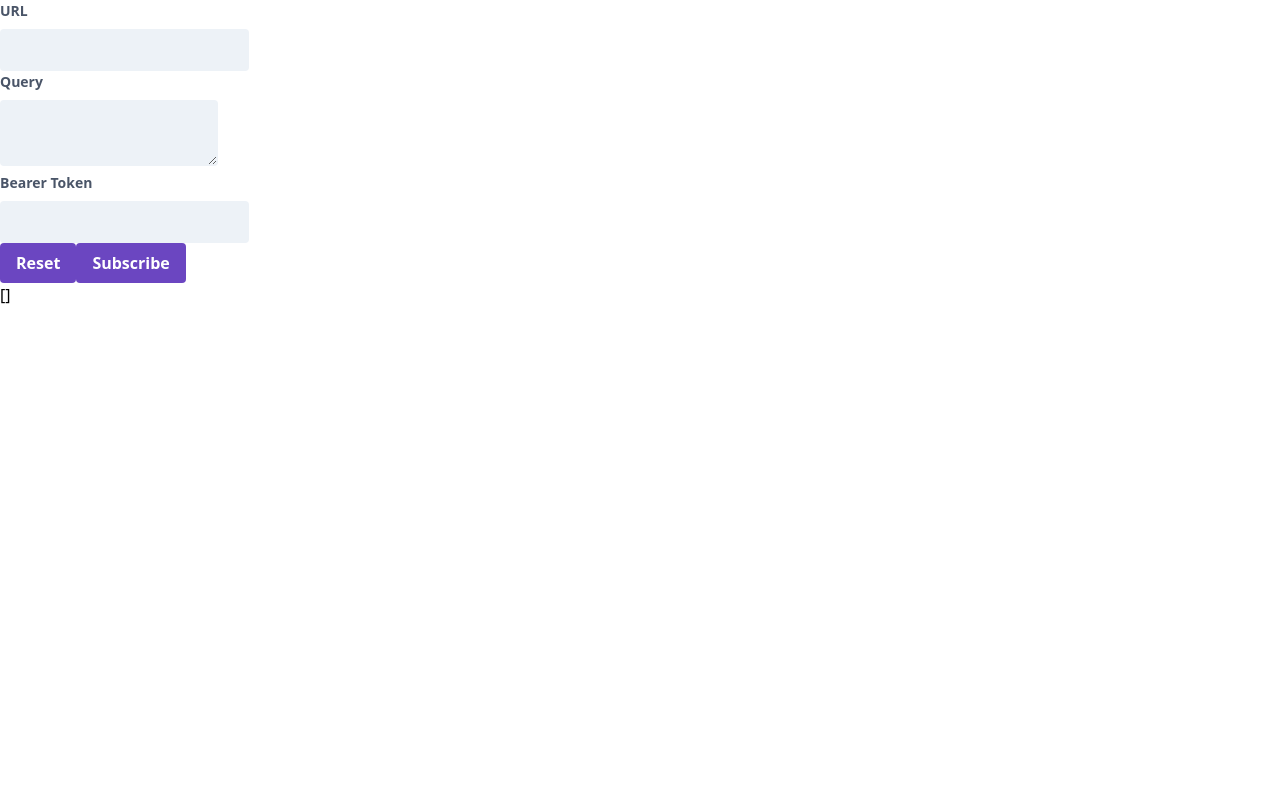
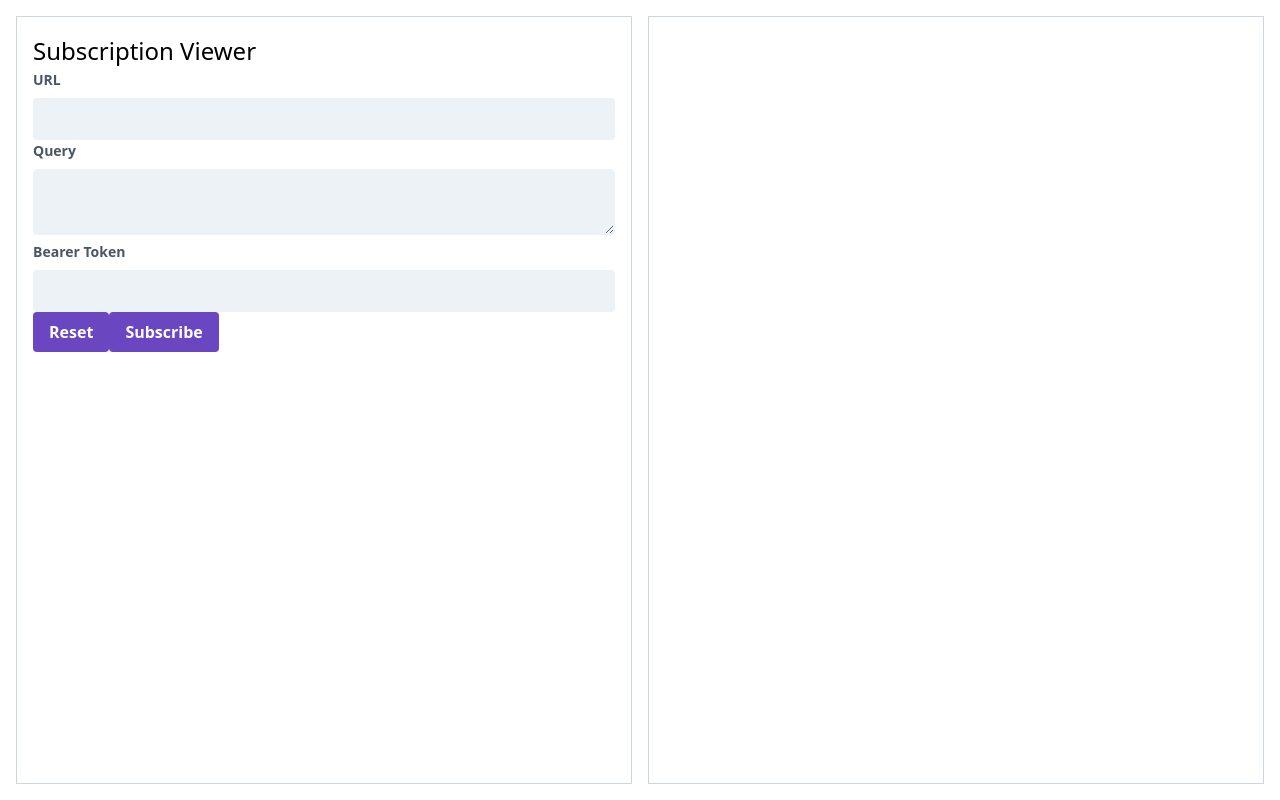
Before and after one commit to caseytlee/subscription-viewer, a React (Create React App) app: page / in a window 1280 px wide. Built offline with nearby package versions, Linux system fonts and the light colour scheme.

Commit message:
Adds some more styling and layout changes.

```diff
--- a/src/App.tsx
+++ b/src/App.tsx
@@ -14,7 +14,9 @@ function App() {
   // service.onTransition((state) => console.log("state:", state.value));
 
   return (
-    <main className="container mx-auto">
+    <main className="h-screen p-4 grid grid-cols-2 gap-4">
+      <section className="p-4 border border-gray-400">
+        <h1>Subscription Viewer</h1>
         <div>
           <Label htmlFor="url">URL</Label>
           <Input
@@ -52,7 +54,6 @@ function App() {
             }
           />
         </div>
-      <React.Fragment>
         <Button
           onClick={() => send({ type: "RESET" })}
           disabled={current.nextEvents.includes("STOP")}
@@ -65,7 +66,6 @@ function App() {
         {current.nextEvents.includes("STOP") && (
           <Button onClick={() => send({ type: "STOP" })}>Stop</Button>
         )}
-      </React.Fragment>
         <div>
           {current.matches({ failure: "invalidUrl" }) && (
             <div>URL is invalid.</div>
@@ -75,7 +75,17 @@ function App() {
             <div>An error occurred while subscribing.</div>
           )}
         </div>
-      <div>{JSON.stringify(current.context.values)}</div>
+      </section>
+      <section className="p-4 border border-gray-400 overflow-auto">
+        <ul className="list-none">
+          {current.context.values.map((message) => (
+            <li>
+              <h2>{Date.now()}</h2>
+              <pre>{JSON.stringify(message, null, 2)}</pre>
+            </li>
+          ))}
+        </ul>
+      </section>
     </main>
   );
 }
--- a/src/components/input.tsx
+++ b/src/components/input.tsx
@@ -3,8 +3,8 @@ import React from "react";
 function Input(props: React.HTMLProps<HTMLInputElement>) {
   return (
     <input
+      className="w-full bg-gray-200 border border-transparent rounded p-2 focus:outline-none focus:shadow-outline focus:bg-white"
       {...props}
-      className="bg-gray-200 border border-transparent rounded p-2 focus:outline-none focus:shadow-outline focus:bg-white"
     />
   );
 }
--- a/src/components/textarea.tsx
+++ b/src/components/textarea.tsx
@@ -3,8 +3,8 @@ import React from "react";
 function Textarea(props: React.HTMLProps<HTMLTextAreaElement>) {
   return (
     <textarea
+      className="w-full bg-gray-200 border border-transparent rounded p-2 focus:outline-none focus:shadow-outline focus:bg-white"
       {...props}
-      className="bg-gray-200 border border-transparent rounded p-2 focus:outline-none focus:shadow-outline focus:bg-white"
     />
   );
 }
--- a/src/styles/index.css
+++ b/src/styles/index.css
@@ -1,4 +1,16 @@
 @tailwind base;
+
+h1 {
+  @apply text-2xl;
+}
+
+h2 {
+  @apply text-xl;
+}
+
+h3 {
+  @apply text-lg;
+}
 
 @tailwind components;
 
```
Also changed, not shown: src/styles/tailwind.css. Lines whose indentation alone changed are shown as unchanged.
